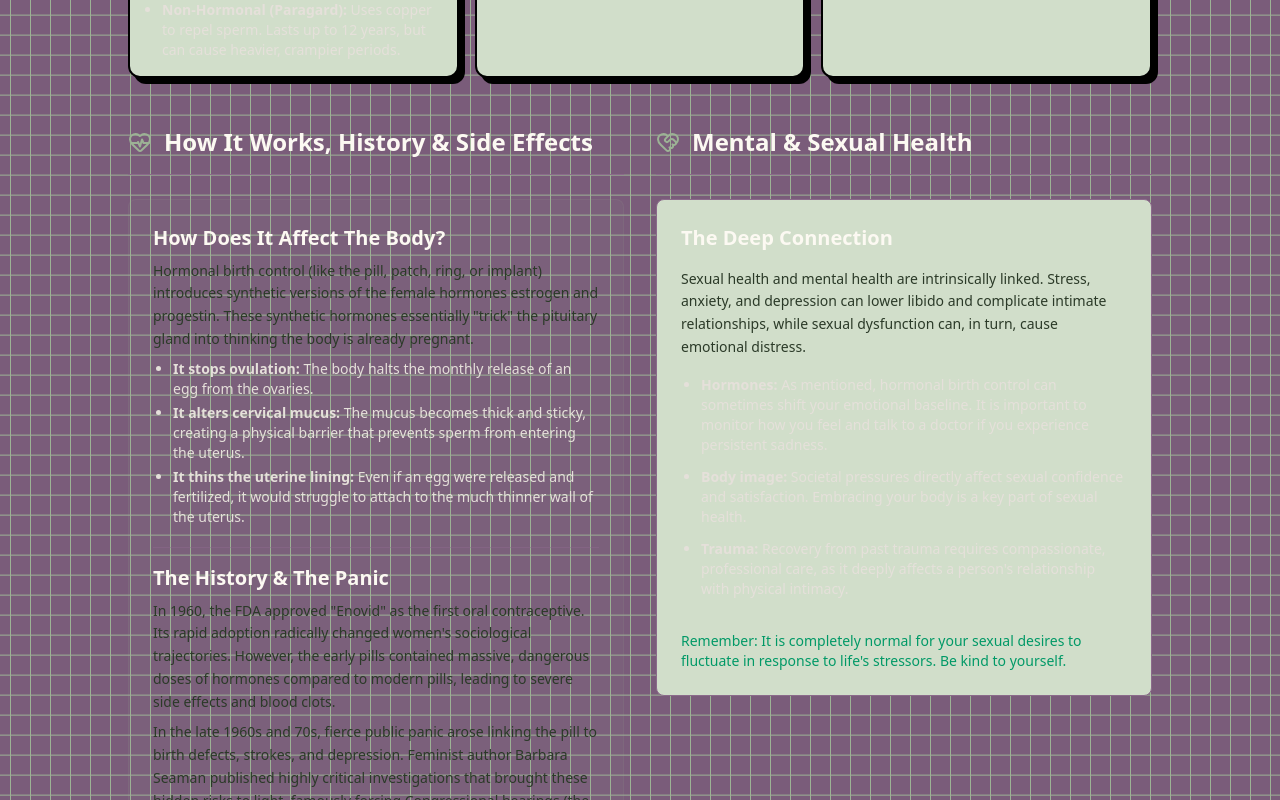
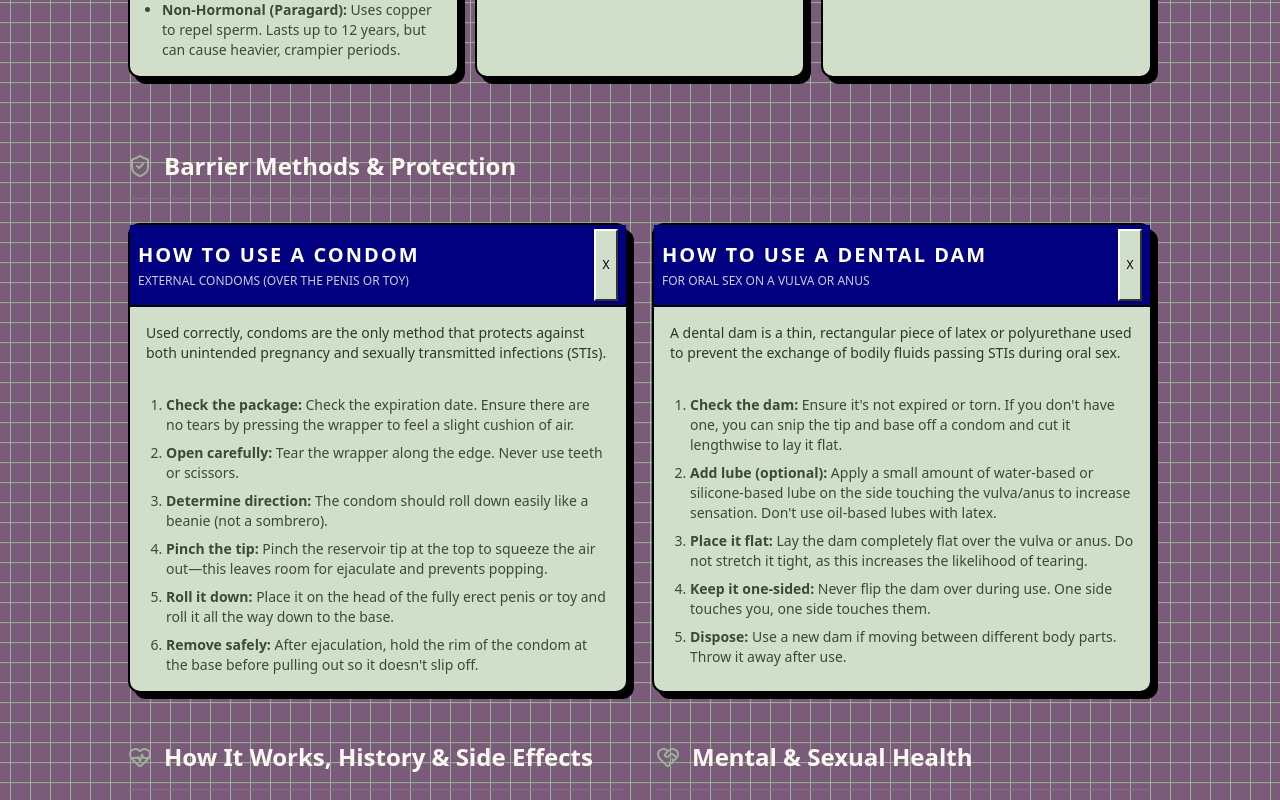
Before and after one commit to tessakd27/womens-resource-compendium, a Next.js app: page /sexual-health in a window 1280 px wide. Shown: the part 700-1500 px from the top of the page. Built offline with nearby package versions, Linux system fonts and the light colour scheme.

Commit message:
Fix muted text visibility and add barrier methods instructions

```diff
--- a/src/app/globals.css
+++ b/src/app/globals.css
@@ -60,7 +60,7 @@
   --secondary: #8B6B8B;
   --secondary-foreground: #FCF9F2;
   --muted: #8F728F;
-  --muted-foreground: #E5E0DA;
+  --muted-foreground: #3B4A38;
   --accent: #BCCDAA;
   --accent-foreground: #2B3A28;
   --destructive: #A34A4A;
--- a/src/app/sexual-health/page.tsx
+++ b/src/app/sexual-health/page.tsx
@@ -64,6 +64,51 @@ export default function SexualHealth() {
                             </CardHeader>
                             <CardContent className="text-sm text-muted-foreground">
                                 A tiny, invisible rod inserted under the skin of the upper arm that steadily releases progestin. It is currently one of the most effective reversible methods available, though it can cause unpredictable spotting.
+                            </CardContent>
+                        </Card>
+                    </div>
+                </div>
+
+                {/* Barrier Methods Section */}
+                <div className="space-y-6 pt-6">
+                    <div className="flex items-center gap-3 border-b pb-4">
+                        <ShieldCheck className="h-6 w-6 text-primary" />
+                        <h2 className="text-2xl font-bold font-heading">Barrier Methods & Protection</h2>
+                    </div>
+
+                    <div className="grid md:grid-cols-2 gap-6">
+                        <Card className="bg-card border-border/60 rounded-3xl">
+                            <CardHeader className="py-4">
+                                <CardTitle className="text-xl">How to Use a Condom</CardTitle>
+                                <CardDescription>External Condoms (over the penis or toy)</CardDescription>
+                            </CardHeader>
+                            <CardContent className="text-sm text-muted-foreground space-y-4">
+                                <p>Used correctly, condoms are the only method that protects against both unintended pregnancy and sexually transmitted infections (STIs).</p>
+                                <ol className="list-decimal pl-5 space-y-2 font-medium">
+                                    <li><strong>Check the package:</strong> Check the expiration date. Ensure there are no tears by pressing the wrapper to feel a slight cushion of air.</li>
+                                    <li><strong>Open carefully:</strong> Tear the wrapper along the edge. Never use teeth or scissors.</li>
+                                    <li><strong>Determine direction:</strong> The condom should roll down easily like a beanie (not a sombrero).</li>
+                                    <li><strong>Pinch the tip:</strong> Pinch the reservoir tip at the top to squeeze the air out—this leaves room for ejaculate and prevents popping.</li>
+                                    <li><strong>Roll it down:</strong> Place it on the head of the fully erect penis or toy and roll it all the way down to the base.</li>
+                                    <li><strong>Remove safely:</strong> After ejaculation, hold the rim of the condom at the base before pulling out so it doesn't slip off.</li>
+                                </ol>
+                            </CardContent>
+                        </Card>
+
+                        <Card className="bg-card border-border/60 rounded-3xl">
+                            <CardHeader className="py-4">
+                                <CardTitle className="text-xl">How to Use a Dental Dam</CardTitle>
+                                <CardDescription>For oral sex on a vulva or anus</CardDescription>
+                            </CardHeader>
+                            <CardContent className="text-sm text-muted-foreground space-y-4">
+                                <p>A dental dam is a thin, rectangular piece of latex or polyurethane used to prevent the exchange of bodily fluids passing STIs during oral sex.</p>
+                                <ol className="list-decimal pl-5 space-y-2 font-medium">
+                                    <li><strong>Check the dam:</strong> Ensure it's not expired or torn. If you don't have one, you can snip the tip and base off a condom and cut it lengthwise to lay it flat.</li>
+                                    <li><strong>Add lube (optional):</strong> Apply a small amount of water-based or silicone-based lube on the side touching the vulva/anus to increase sensation. Don't use oil-based lubes with latex.</li>
+                                    <li><strong>Place it flat:</strong> Lay the dam completely flat over the vulva or anus. Do not stretch it tight, as this increases the likelihood of tearing.</li>
+                                    <li><strong>Keep it one-sided:</strong> Never flip the dam over during use. One side touches you, one side touches them.</li>
+                                    <li><strong>Dispose:</strong> Use a new dam if moving between different body parts. Throw it away after use.</li>
+                                </ol>
                             </CardContent>
                         </Card>
                     </div>
```
